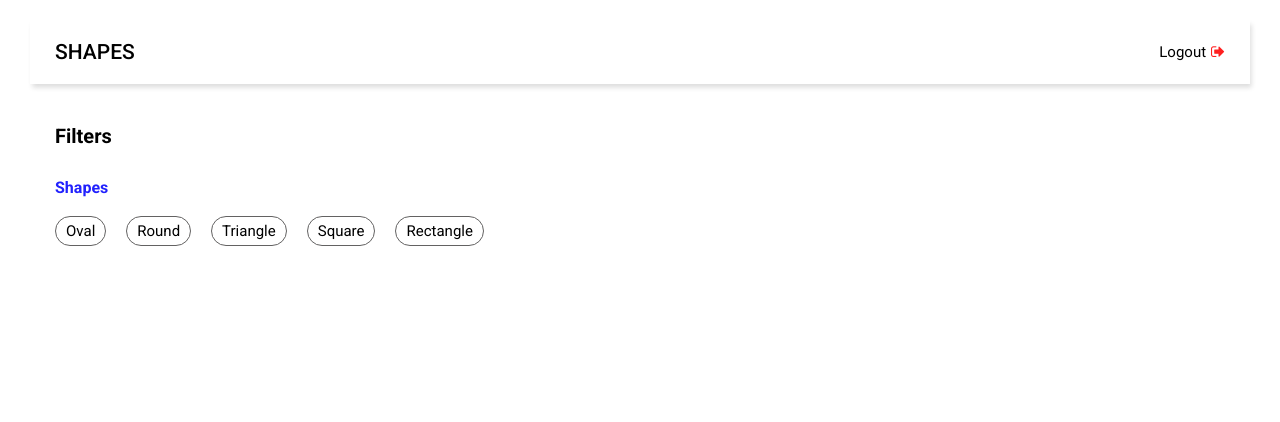
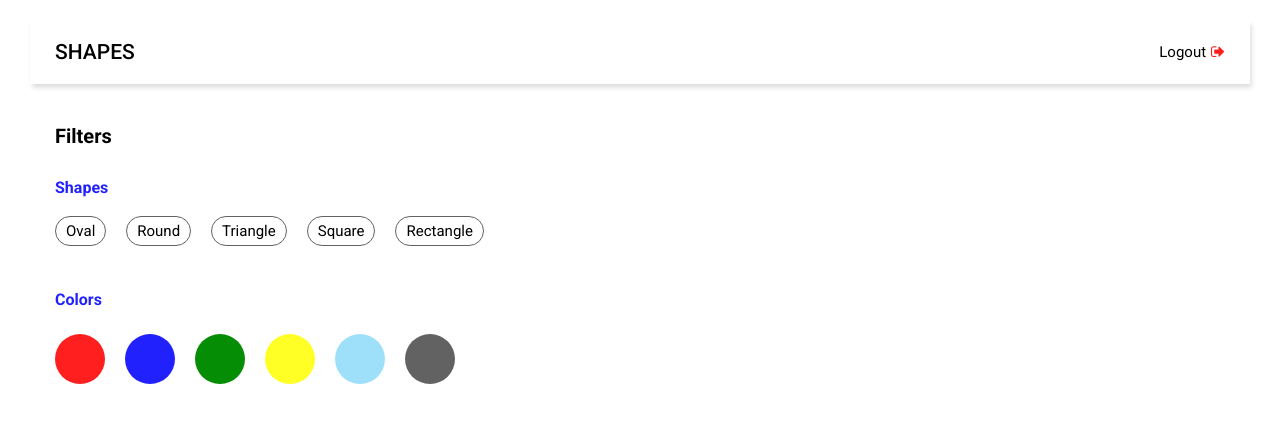
Before and after one commit to orsdev/shapey, a React (Create React App) app: page / in a window 1280 px wide. Shown: the top 422 px of the page. Built offline with nearby package versions, Linux system fonts and the light colour scheme.

Commit message:
Colors component added

```diff
--- a/src/assets/css/style.css
+++ b/src/assets/css/style.css
@@ -77,6 +77,68 @@
   background-color: #cff0fd;
 }
 
+.colors {
+  margin-top: 30px;
+}
+.colors-title {
+  font-size: 1.6rem;
+  color: #2121fd;
+}
+.colors-type {
+  margin-top: 25px;
+  list-style: none;
+  margin: none;
+  display: flex;
+  flex-wrap: wrap;
+}
+.colors-type li {
+  position: relative;
+  margin-bottom: 20px;
+}
+.colors-type li:not(:last-child) {
+  margin-right: 20px;
+}
+.colors-type li label {
+  display: inline-block;
+  border-radius: 50%;
+  padding: 5px 10px;
+  -webkit-user-select: none;
+  -moz-user-select: none;
+  -ms-user-select: none;
+  user-select: none;
+  width: 50px;
+  height: 50px;
+}
+.colors-type li label.red {
+  background-color: #ff1f1f;
+}
+.colors-type li label.blue {
+  background-color: #2121fd;
+}
+.colors-type li label.green {
+  background-color: #058d05;
+}
+.colors-type li label.yellow {
+  background-color: #ffff25;
+}
+.colors-type li label.gray {
+  background-color: #636262;
+}
+.colors-type li label.skyblue {
+  background-color: #9ee0fa;
+}
+.colors-type li input {
+  position: absolute;
+  top: 0;
+  left: 0;
+  visibility: hidden;
+  opacity: 0;
+}
+.colors-type li input:checked + label {
+  transition: all 0.3s;
+  border: 3px solid #8686fe;
+}
+
 *,
 *::before,
 *::after {
--- /dev/null
+++ b/src/assets/sass/components/_colors.scss
@@ -0,0 +1,69 @@
+.colors {
+  margin-top: 30px;
+
+  &-title {
+    font-size: 1.6rem;
+    color: $color-blue;
+  }
+
+  &-type {
+    margin-top: 25px;
+    list-style: none;
+    margin: none;
+    display: flex;
+    flex-wrap: wrap;
+
+    li {
+      position: relative;
+      margin-bottom: 20px;
+
+      &:not(:last-child) {
+        margin-right: 20px;
+      }
+
+      label {
+        display: inline-block;
+        border-radius: 50%;
+        padding: 5px 10px;
+        -webkit-user-select: none;
+        -moz-user-select: none;
+        -ms-user-select: none;
+        user-select: none;
+        width: 50px;
+        height: 50px;
+
+        &.red {
+          background-color: $color-red;
+        }
+        &.blue {
+          background-color: $color-blue;
+        }
+        &.green {
+          background-color: $color-green;
+        }
+        &.yellow {
+          background-color: $color-yellow;
+        }
+        &.gray {
+          background-color: $color-gray;
+        }
+        &.skyblue {
+          background-color: $color-skyblue;
+        }
+      }
+
+      input {
+        position: absolute;
+        top: 0;
+        left: 0;
+        visibility: hidden;
+        opacity: 0;
+
+        &:checked + label {
+          transition: all 0.3s;
+          border: 3px solid lighten($color-blue, 20%);
+        }
+      }
+    }
+  }
+}
--- a/src/assets/sass/style.scss
+++ b/src/assets/sass/style.scss
@@ -2,6 +2,7 @@
 @import './components/navbar';
 @import './components/filters';
 @import './components/shapes';
+@import './components/colors';
 
 *,
 *::before,
--- /dev/null
+++ b/src/component/Filters/Colors.tsx
@@ -0,0 +1,37 @@
+import React from 'react'
+
+const Colors = () => {
+  return (
+    <section className="colors">
+      <h4 className="colors-title">Colors</h4>
+      <ul className="colors-type">
+        <li>
+          <input type="checkbox" name="red" id="red" />
+          <label htmlFor="red" className="red" />
+        </li>
+        <li>
+          <input type="checkbox" name="blue" id="blue" />
+          <label htmlFor="blue" className="blue" />
+        </li>
+        <li>
+          <input type="checkbox" name="green" id="green" />
+          <label htmlFor="green" className="green" />
+        </li>
+        <li>
+          <input type="checkbox" name="yellow" id="yellow" />
+          <label htmlFor="yellow" className="yellow" />
+        </li>
+        <li>
+          <input type="checkbox" name="skyblue" id="skyblue" />
+          <label htmlFor="skyblue" className="skyblue" />
+        </li>
+        <li>
+          <input type="checkbox" name="gray" id="gray" />
+          <label htmlFor="gray" className="gray" />
+        </li>
+      </ul>
+    </section>
+  )
+}
+
+export default Colors
--- a/src/component/Filters/Filters.tsx
+++ b/src/component/Filters/Filters.tsx
@@ -1,3 +1,4 @@
+import Colors from "./Colors"
 import Shapes from "./Shapes"
 
 const Filters = () => {
@@ -5,6 +6,7 @@ const Filters = () => {
     <section className="filters">
       <h3 className="filters-title">Filters</h3>
       <Shapes />
+      <Colors />
     </section>
   )
 }
```
